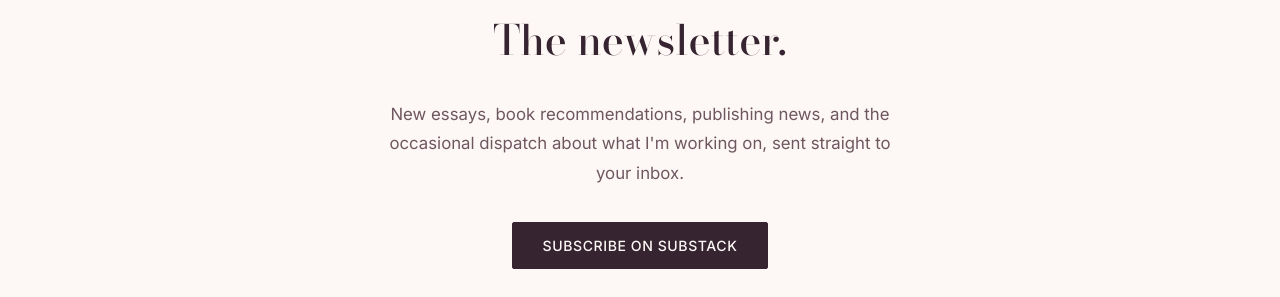
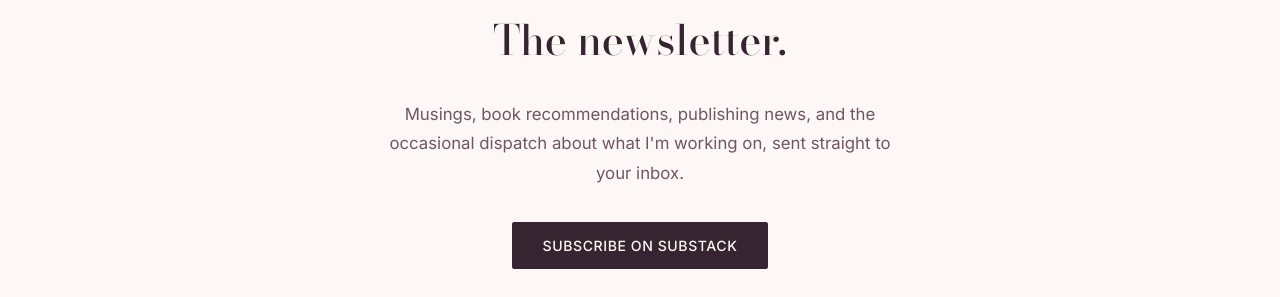
Before and after one commit to nancymyersrust/nancymyersrust.github.io, a Jekyll site: the page built from index.html, in a window 1280 px wide and 900 px high, scrolled down 3064 px. Shown: the part 156-453 px from the top of the window. Built offline with Jekyll 4.4.1, drawn with Linux system fonts in a browser that asks for light colours.

Commit message:
Update index.html

```diff
--- a/index.html
+++ b/index.html
@@ -74,7 +74,7 @@ layout: default
     <span class="section-label">Stay in the loop</span>
     <h2 class="section-title">The newsletter.</h2>
     <!-- EDIT HERE: newsletter description -->
-    <p>New essays, book recommendations, publishing news, and the occasional dispatch about what I'm working on, sent straight to your inbox.</p>
+    <p>Musings, book recommendations, publishing news, and the occasional dispatch about what I'm working on, sent straight to your inbox.</p>
     <a class="btn btn-primary" href="{{ site.substack_url }}/subscribe">Subscribe on Substack</a>
   </div>
 </section>
```
